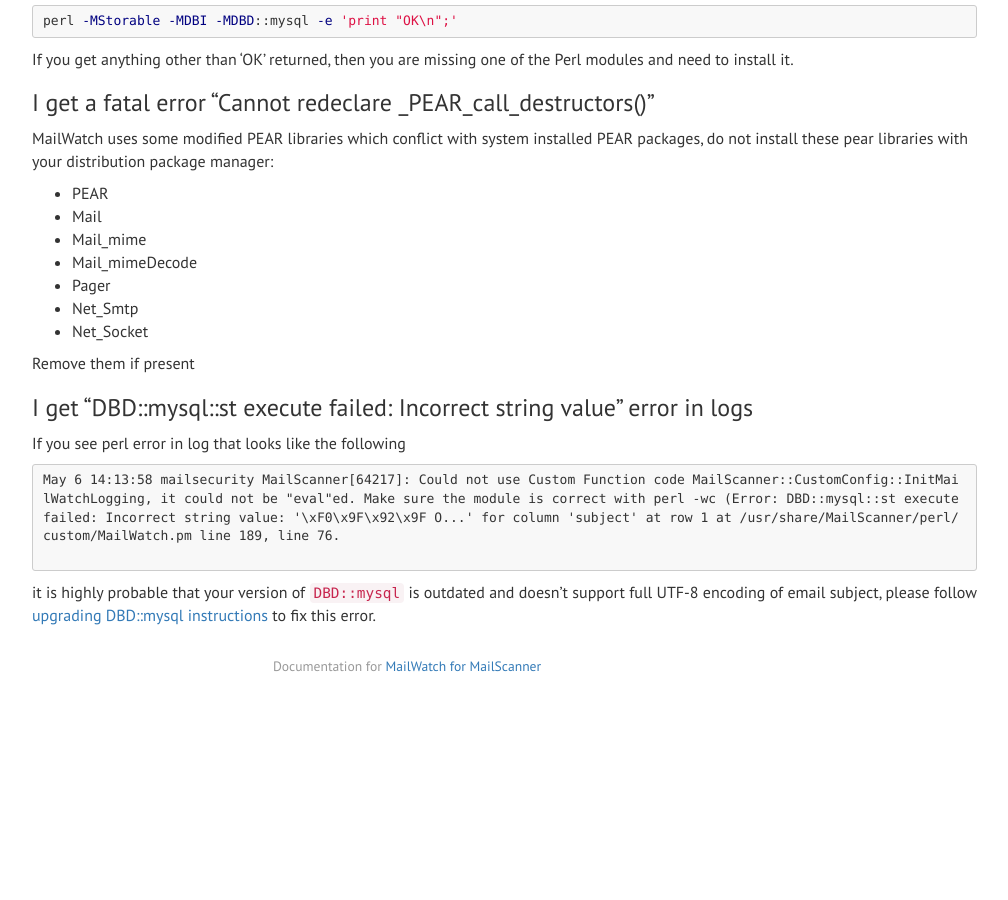
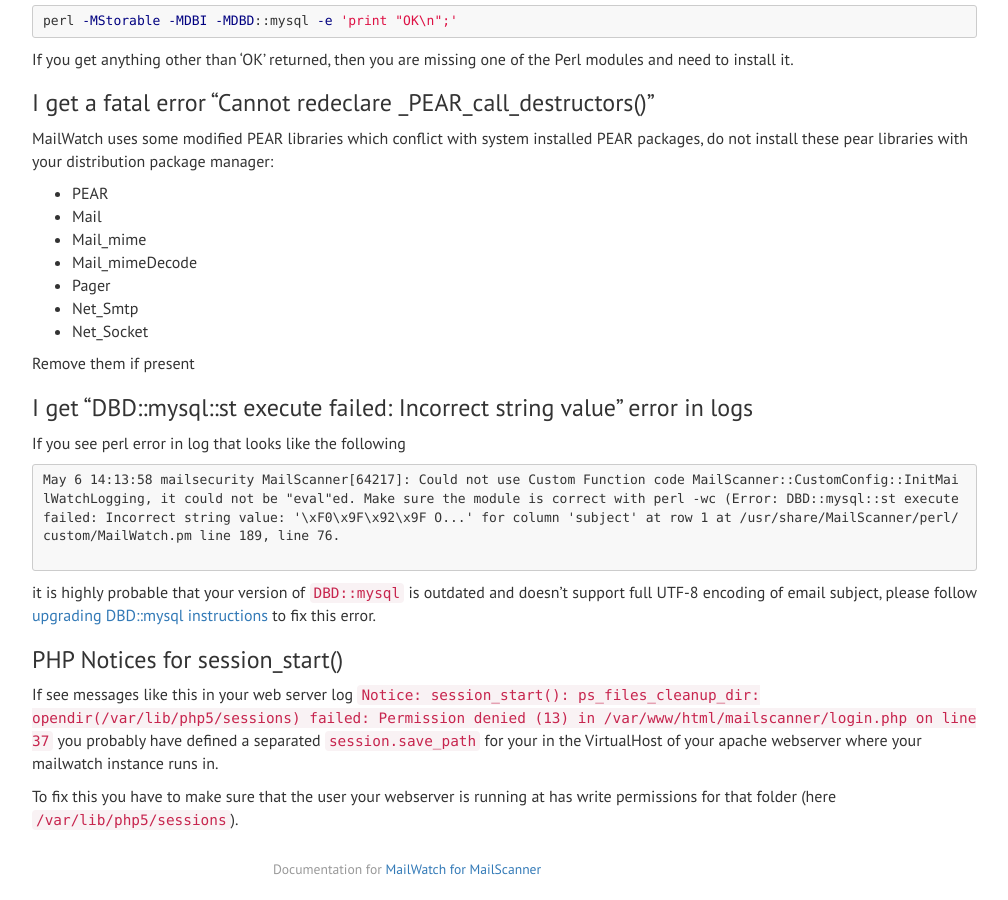
Before and after one commit to mailwatch/mailwatch-docs, a Jekyll site: the page built from _posts/2014-07-31-faq.md, in a window 1280 px wide and 900 px high, scrolled down 2250 px. Shown: the whole window, without its empty margins (233-1241 px from the left). Built offline with Jekyll 4.4.1, drawn with Linux system fonts in a browser that asks for light colours; nearby versions of some CDN libraries; before the commit the page ends 2946 px from its top, so only the background shows below that.

Commit message:
explain session problem mailwatch/mailwatch#720 (#26)

````diff
--- a/_posts/2014-07-31-faq.md
+++ b/_posts/2014-07-31-faq.md
@@ -156,3 +156,8 @@ May 6 14:13:58 mailsecurity MailScanner[64217]: Could not use Custom Function co
 ```
 
 it is highly probable that your version of `DBD::mysql` is outdated and doesn't support full UTF-8 encoding of email subject, please follow [upgrading DBD::mysql instructions]({% post_url 2017-03-23-getting-started %}) to fix this error.
+
+### PHP Notices for session_start()
+If see messages like this in your web server log `Notice: session_start(): ps_files_cleanup_dir: opendir(/var/lib/php5/sessions) failed: Permission denied (13) in /var/www/html/mailscanner/login.php on line 37` you probably have defined a separated `session.save_path` for your in the VirtualHost of your apache webserver where your mailwatch instance runs in.
+
+To fix this you have to make sure that the user your webserver is running at has write permissions for that folder (here `/var/lib/php5/sessions`).
````
